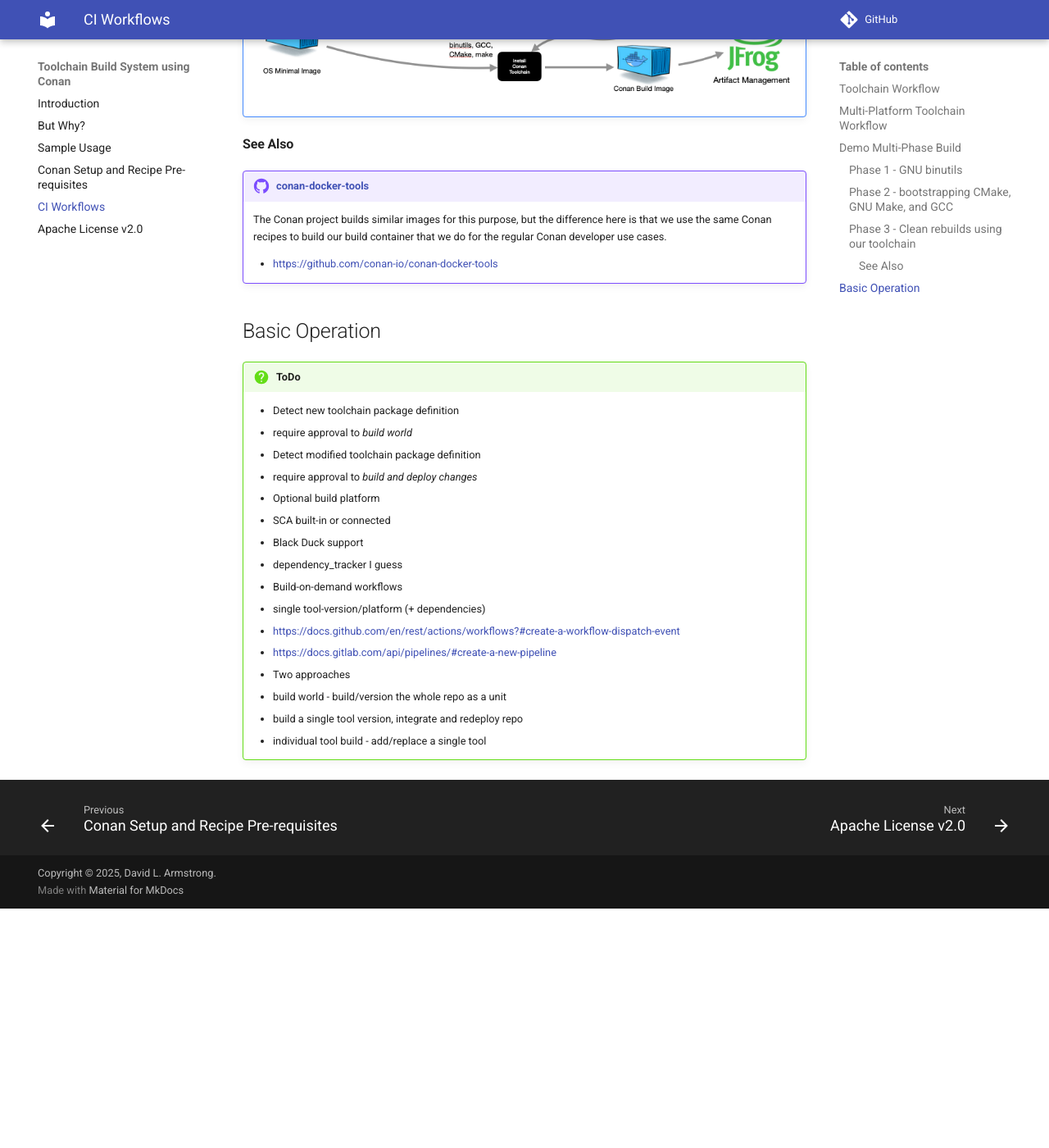
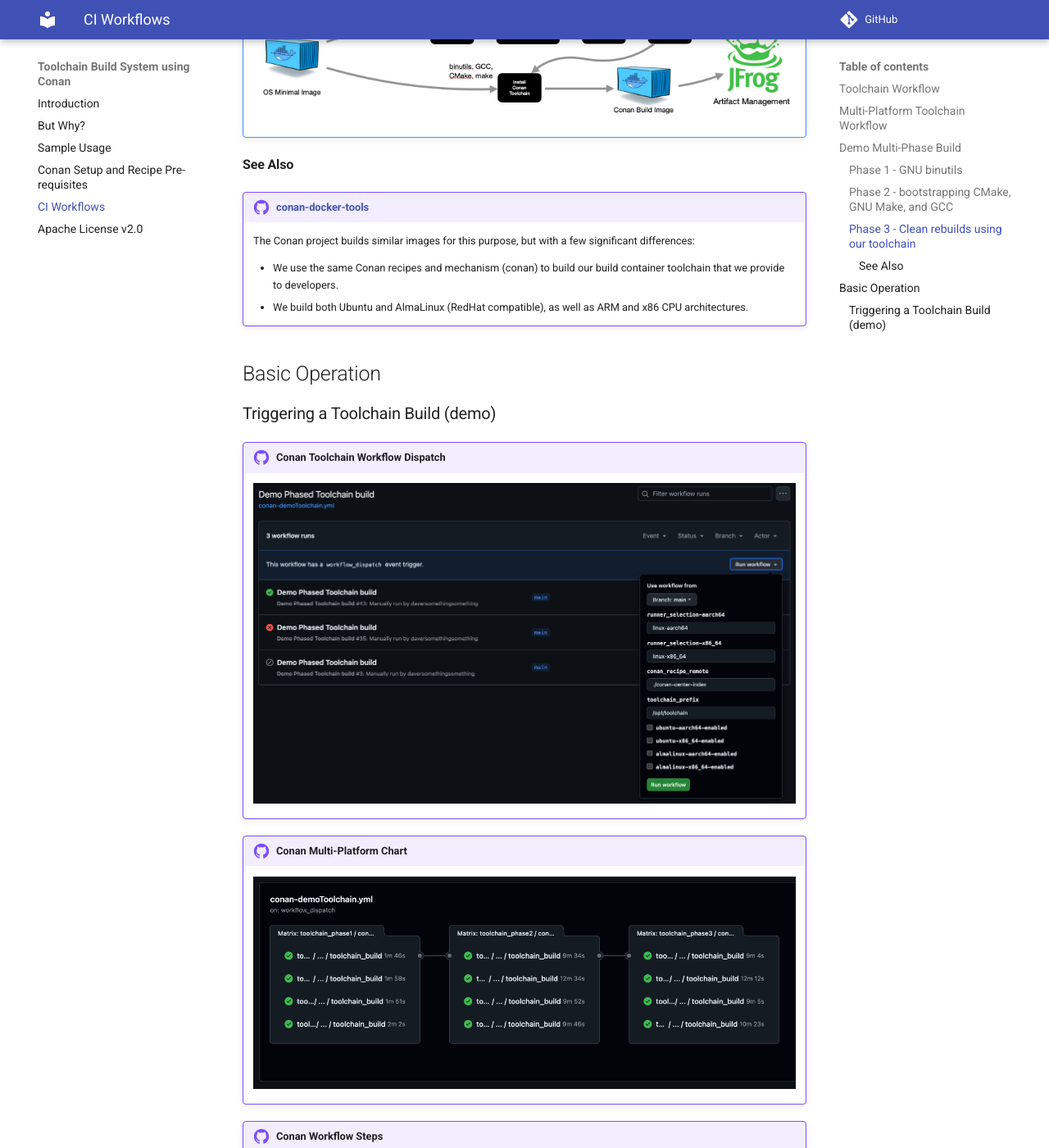
Before and after one commit to DaverSomethingSomethingOrg/ConanToolchain, an MkDocs documentation site: the page built from docs/CIWorkflows.md, in a window 1280 px wide and 1400 px high, scrolled down 2695 px. Shown: the whole window at 82% size. Built offline with MkDocs 1.6.1 and Material for MkDocs 9.7.7, drawn with Linux system fonts in a browser that asks for light colours; comment, search, counter and statistics services are not loaded; the version menu is left out; before the commit the page ends 3803 px from its top, so only the background shows below that; some of the changed text lies outside the part shown.

Commit message:
More CI Workflow docs
Signed-off-by: David L. Armstrong <1403560+daversomethingsomething@users.noreply.github.com>

````diff
--- a/docs/CIWorkflows.md
+++ b/docs/CIWorkflows.md
@@ -69,6 +69,7 @@
 
 We only upload these builds to Artifact Management, along with a brand
 new Conan Build container image for building all other tools we support.
+The previous packages built with our bootstrap image are discarded.
 
 ```python title="phase 3 - conanfile.py"
     def requirements(self):
@@ -86,33 +87,27 @@
 
 !!! github-reference annotate "[conan-docker-tools](https://github.com/conan-io/conan-docker-tools)"
 
-    The Conan project builds similar images for this purpose, but the
-    difference here is that we use the same Conan recipes to build our
-    build container that we do for the regular Conan developer use cases.
+    The Conan project builds similar images for this purpose, but with a
+    few significant differences:
 
-    - https://github.com/conan-io/conan-docker-tools
+    - We use the same Conan recipes and mechanism (conan) to build our
+      build container toolchain that we provide to developers.
+    - We build both Ubuntu and AlmaLinux (RedHat compatible), as well as
+      ARM and x86 CPU architectures.
+
 
 ## Basic Operation
 
+### Triggering a Toolchain Build (demo)
 
-!!! question "ToDo"
+!!! github-reference annotate "Conan Toolchain Workflow Dispatch"
 
-    - Detect new toolchain package definition
-      - require approval to *build world*
-    - Detect modified toolchain package definition
-      - require approval to *build and deploy changes*
-    - Optional build platform
+    ![GitHub Workflow Dispatch](img/github_workflow_dispatch.png)
 
-    - SCA built-in or connected
-      - Black Duck support
-      - dependency_tracker I guess
+!!! github-reference annotate "Conan Multi-Platform Chart"
 
-    - Build-on-demand workflows
-      - single tool-version/platform (+ dependencies)
-      - https://docs.github.com/en/rest/actions/workflows?#create-a-workflow-dispatch-event
-      - https://docs.gitlab.com/api/pipelines/#create-a-new-pipeline
+    ![GitHub Workflow Dispatch](img/github_workflow_chart.png)
 
-    - Two approaches
-      - build world - build/version the whole repo as a unit
-      - build a single tool version, integrate and redeploy repo
-      - individual tool build - add/replace a single tool
+!!! github-reference annotate "Conan Workflow Steps"
+
+    ![GitHub Workflow Dispatch](img/github_workflow_steps.png)
````
Also changed, not shown: other parts of docs/CIWorkflows.md (+1 -1 lines), docs/img/github_workflow_chart.png (added), docs/img/github_workflow_dispatch.png (added), docs/img/github_workflow_steps.png (added).
